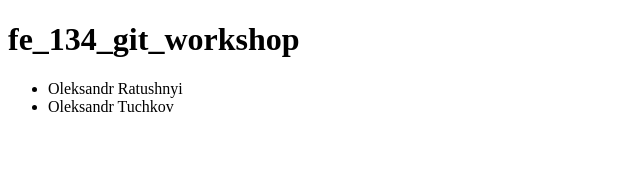
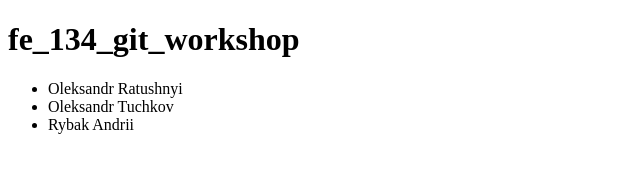
Before and after one commit to a1exalexander/fe_134_git_workshop, a plain HTML site: page index.html in a window 1280 px wide. Shown: the whole page, without its empty margins (0-640 px from the left). Drawn offline with Linux system fonts and the light colour scheme.

Commit message:
Rybak Andrii

```diff
--- a/index.html
+++ b/index.html
@@ -10,6 +10,7 @@
     <ul>
       <li>Oleksandr Ratushnyi</li>
       <li>Oleksandr Tuchkov</li>
+      <li>Rybak Andrii</li>
     </ul>
   </body>
 </html>
```
